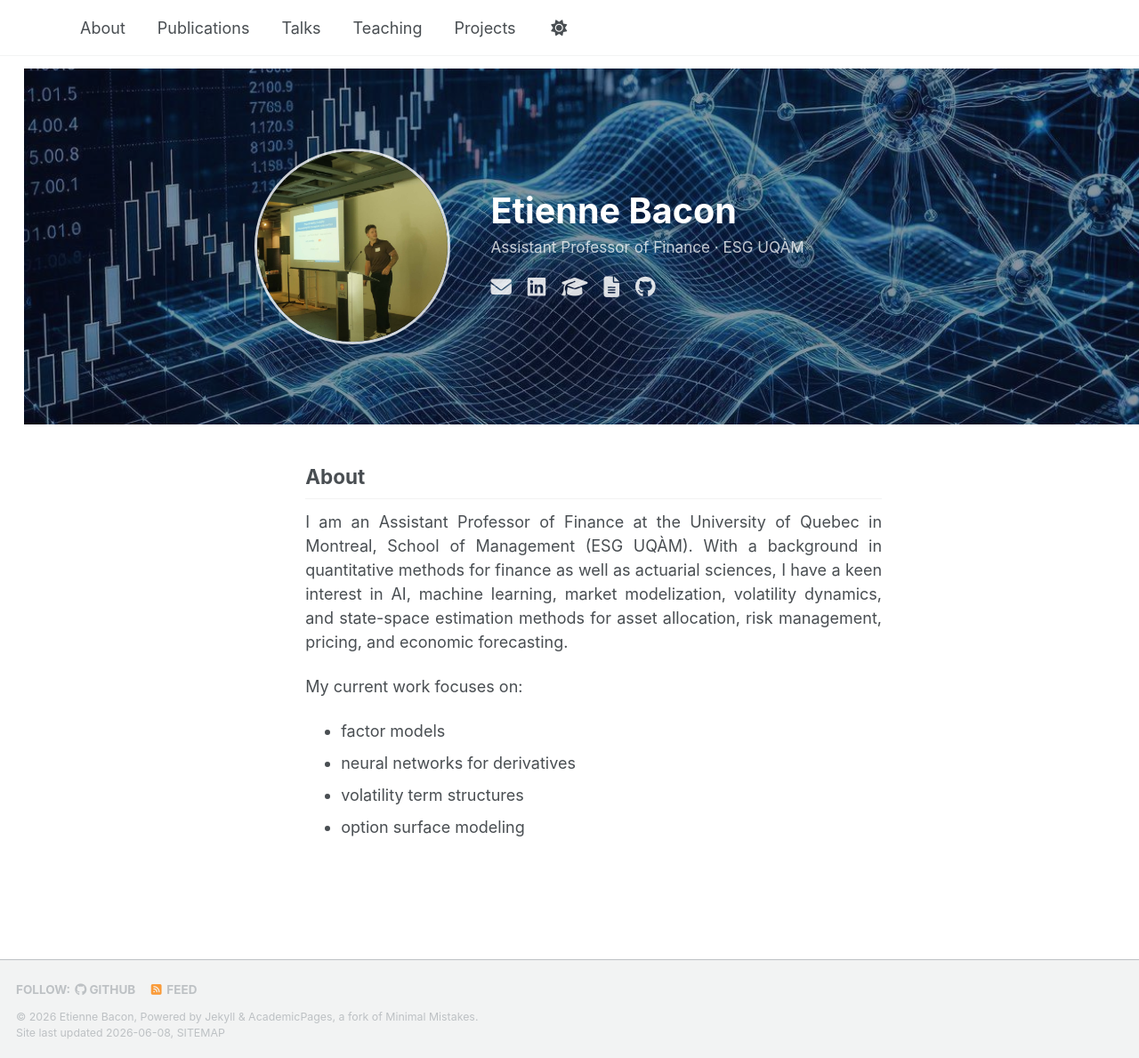
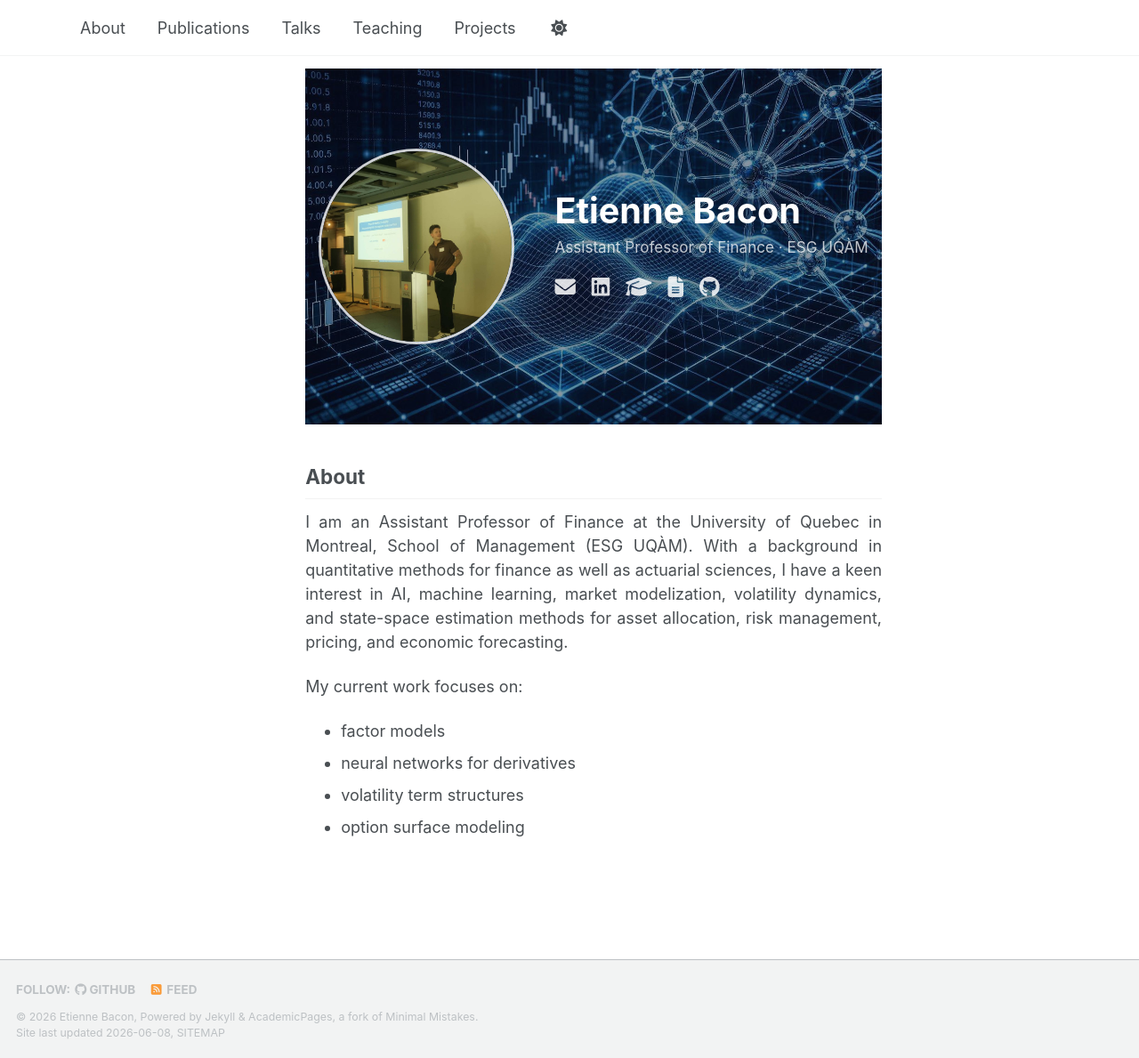
Before and after one commit to EtienneBacon/EtienneBacon.github.io, a Jekyll site: the page built from _pages/about.md, in a window 1280 px wide and 1189 px high. Shown: the whole window at 89% size. Built offline with Jekyll 4.4.1, drawn with Linux system fonts in a browser that asks for light colours; a script bundle is joined from its source files by our own code; library files that are not in the unit come from our copies.

Commit message:
Update main.scss

```diff
--- a/assets/css/main.scss
+++ b/assets/css/main.scss
@@ -70,15 +70,14 @@ html, body {
 /* ── Hero banner ── */
 .hero-banner {
   position: relative;
-  width: 100vw;
-  left: 50%;
-  transform: translateX(-50%);
-  margin-top: -2em;
+  width: 100%;
   height: 400px;
   display: flex;
   align-items: center;
   justify-content: center;
   padding: 0;
+  margin-top: -2em;
+
   background-image: url('/images/hero-bg.jpg');
   background-size: cover;
   background-position: center;
@@ -97,7 +96,6 @@ html, body {
   align-items: center;
   justify-content: center;
   gap: 2.5rem;
-  margin-left: -8rem;
 }
 .hero-avatar {
   width: 220px;
@@ -140,3 +138,8 @@ html, body {
   padding: 0 4rem !important;
   text-align: justify;
 }
+
+.page__hero,
+.hero-banner {
+  max-width: none !important;
+}
```
